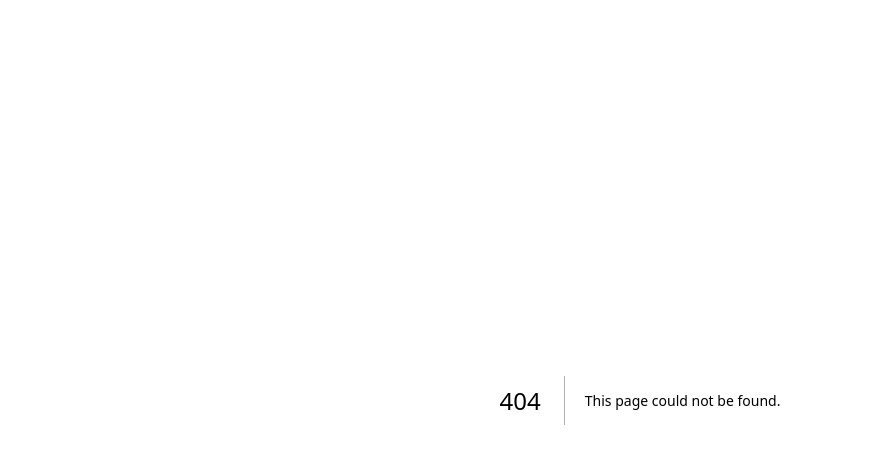
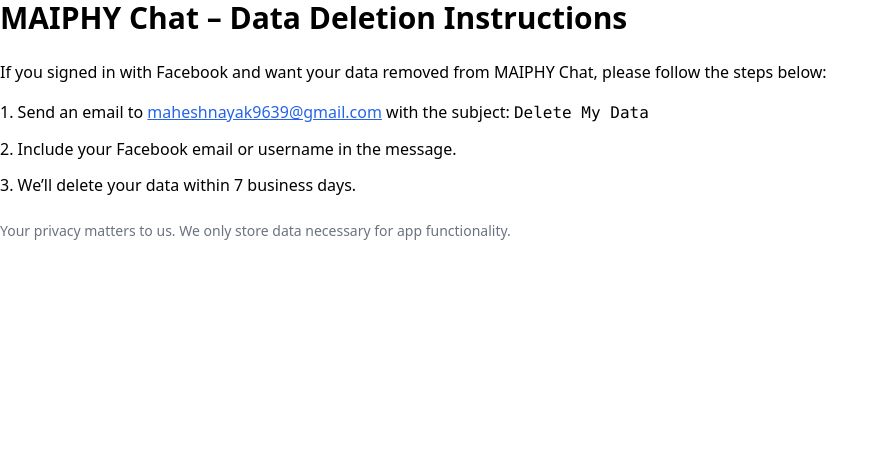
Before and after one commit to Maheshna369/Portfolio-Website, a Next.js app: page /data-deletion in a window 1280 px wide. Before the commit this address had no page. Shown: the top 464 px of the page, without its empty margins (0-889 px from the left). Built offline with nearby package versions, Linux system fonts and the light colour scheme.

Commit message:
Create page.tsx

```diff
--- /dev/null
+++ b/src/app/(routes)/data-deletion/page.tsx
@@ -0,0 +1,35 @@
+import React from "react";
+
+const page = () => {
+  return (
+    <div>
+      <h1 className="text-3xl font-bold mb-6">
+        MAIPHY Chat – Data Deletion Instructions
+      </h1>
+      <p className="mb-4">
+        If you signed in with Facebook and want your data removed from MAIPHY
+        Chat, please follow the steps below:
+      </p>
+      <ol className="list-decimal list-inside space-y-3 mb-6">
+        <li>
+          Send an email to{" "}
+          <a
+            href="mailto:maheshnayak9639@gmail.com"
+            className="text-blue-600 underline"
+          >
+            maheshnayak9639@gmail.com
+          </a>{" "}
+          with the subject: <code>Delete My Data</code>
+        </li>
+        <li>Include your Facebook email or username in the message.</li>
+        <li>We’ll delete your data within 7 business days.</li>
+      </ol>
+      <p className="text-sm text-gray-500">
+        Your privacy matters to us. We only store data necessary for app
+        functionality.
+      </p>
+    </div>
+  );
+};
+
+export default page;
```
